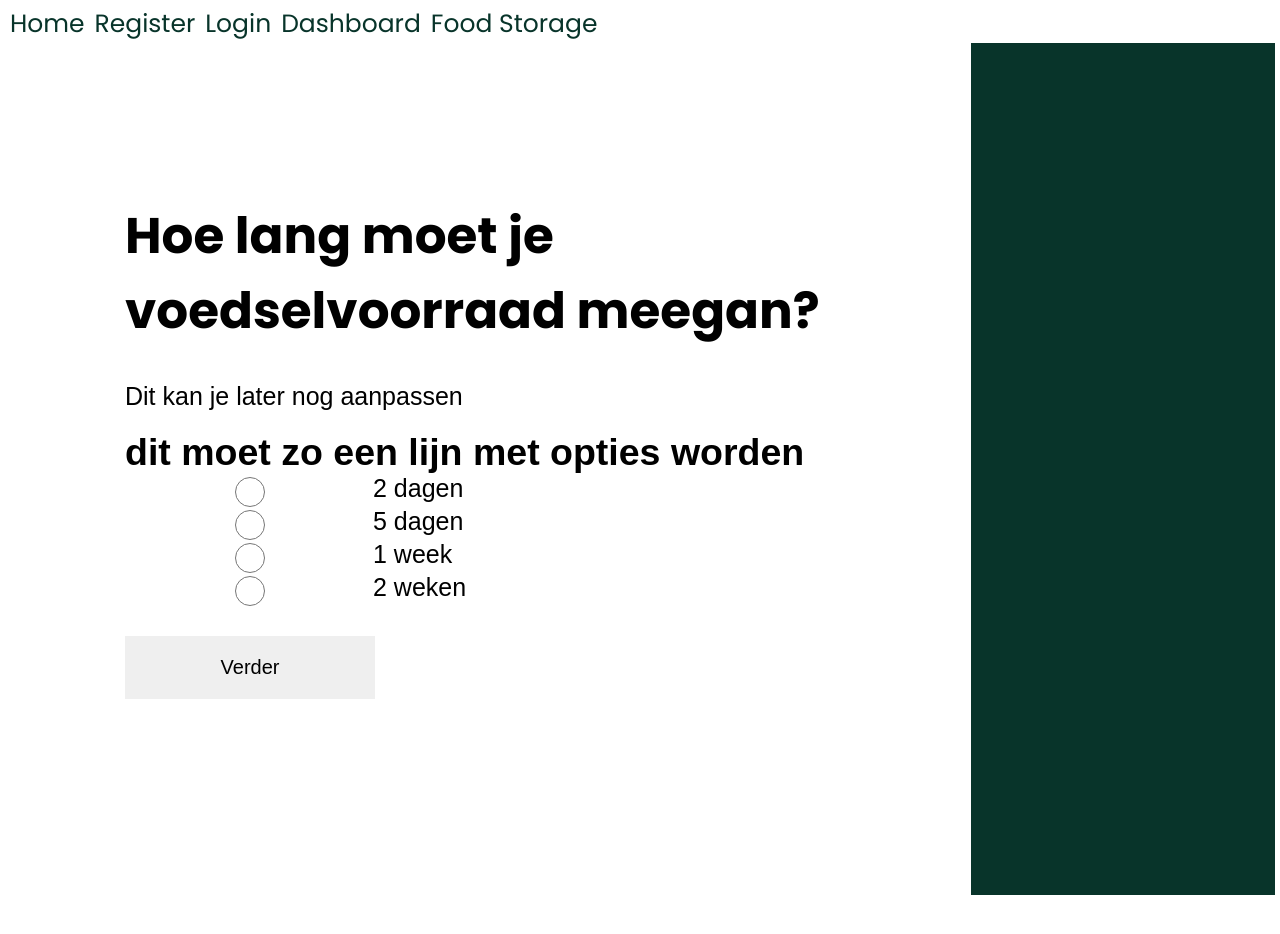
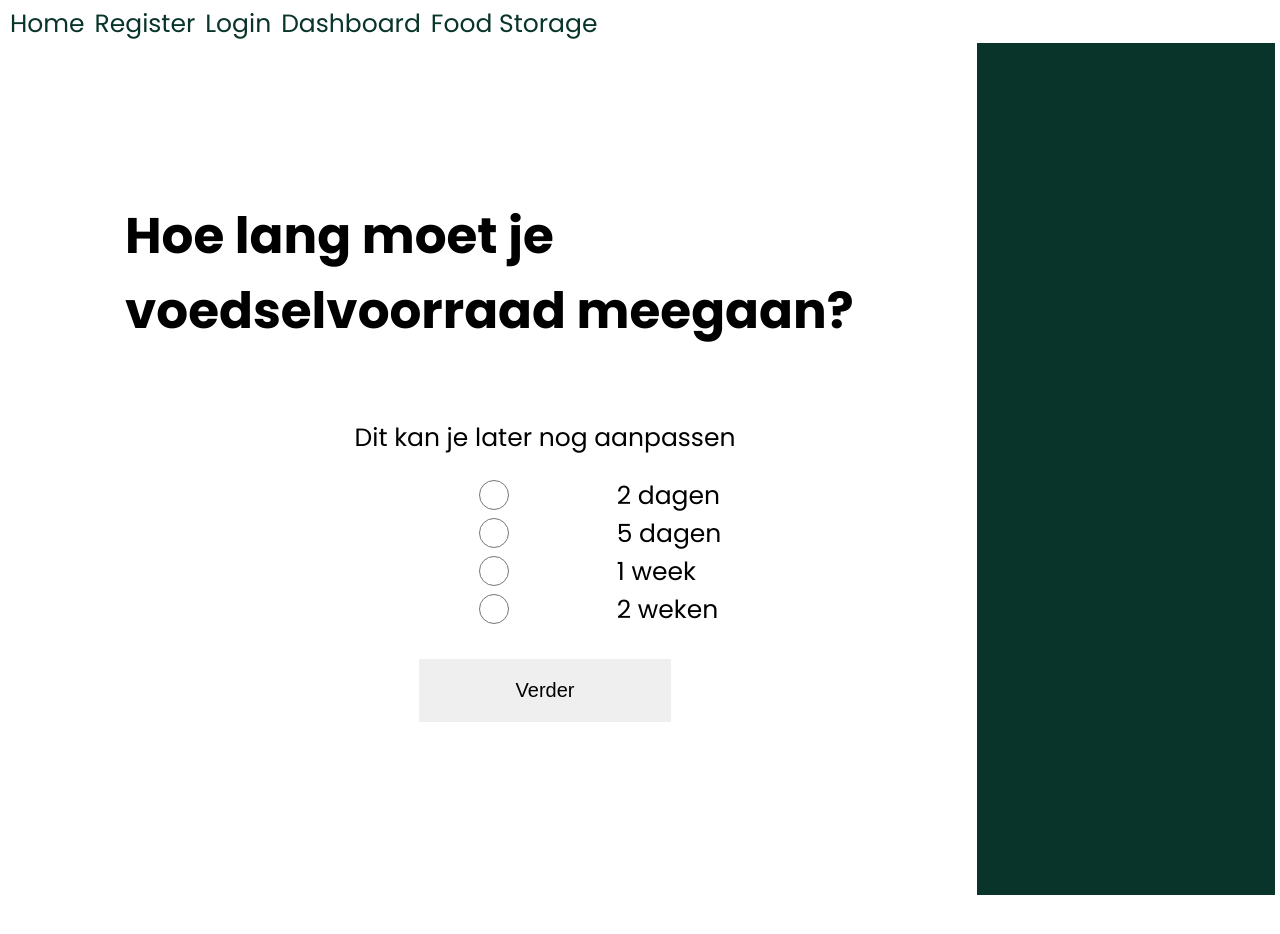
Before and after one commit to Lisa-CtrlShiftZ/App_FrontEnd_Project, an Angular app: page /onboarding/duur in a window 1280 px wide. Shown: the top 934 px of the page. Built offline with nearby package versions, Linux system fonts and the light colour scheme.

Commit message:
fixed spelling mistake

```diff
--- a/src/app/onboarding/duur/duur.component.css
+++ b/src/app/onboarding/duur/duur.component.css
@@ -7,10 +7,12 @@
 body {
     font-family: sans-serif;
     margin: 0;
+    font-family: Poppins;
 }
 
 h1 {
-    font-family: Poppins;
+
+    margin-bottom: 70px;
 }
 
 .wrapper {
@@ -26,6 +28,7 @@ h1 {
     padding: 12px;
     padding-left: 40px;
     flex: 1 1 auto;
+    align-items: center;
 }
 
 .rightpane {
@@ -78,5 +81,8 @@ h2, p {
 
 label {
     display: flex;
+}
 
+p {
+    text-align: center;
 }
--- a/src/app/onboarding/duur/duur.component.html
+++ b/src/app/onboarding/duur/duur.component.html
@@ -12,12 +12,11 @@
     <div class="wrapper">
         <div class="leftpane">
             <div class="content">
-                <h1>Hoe lang moet je voedselvoorraad meegan?</h1>
+                <h1>Hoe lang moet je voedselvoorraad meegaan?</h1>
                 <p>Dit kan je later nog aanpassen</p>
 
             </div>
             <div class="content">
-                <h2>dit moet zo een lijn met opties worden</h2>
                 <form #duurForm="ngForm">
                     <label>
                         <input type="radio" name="duur" [(ngModel)]="timeframe.amountOfDays" value="2" required/> 2 dagen
```
